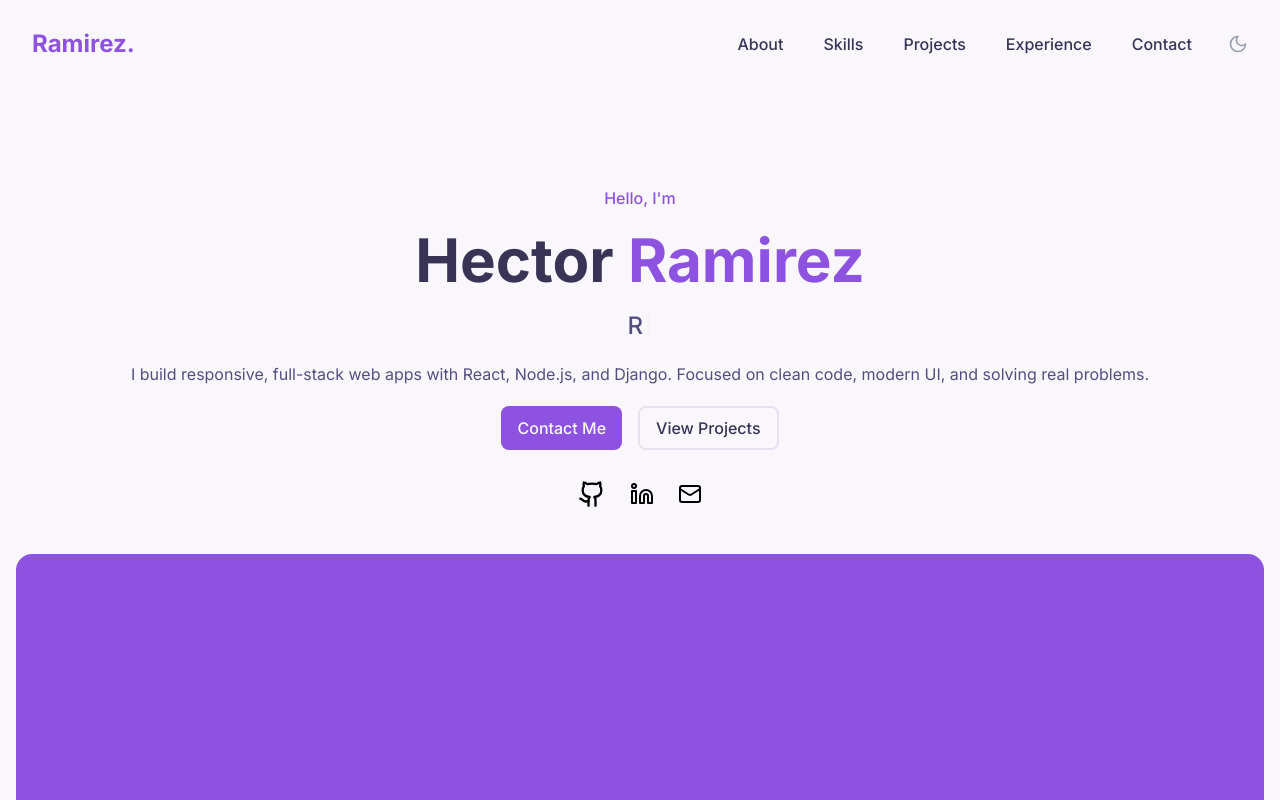
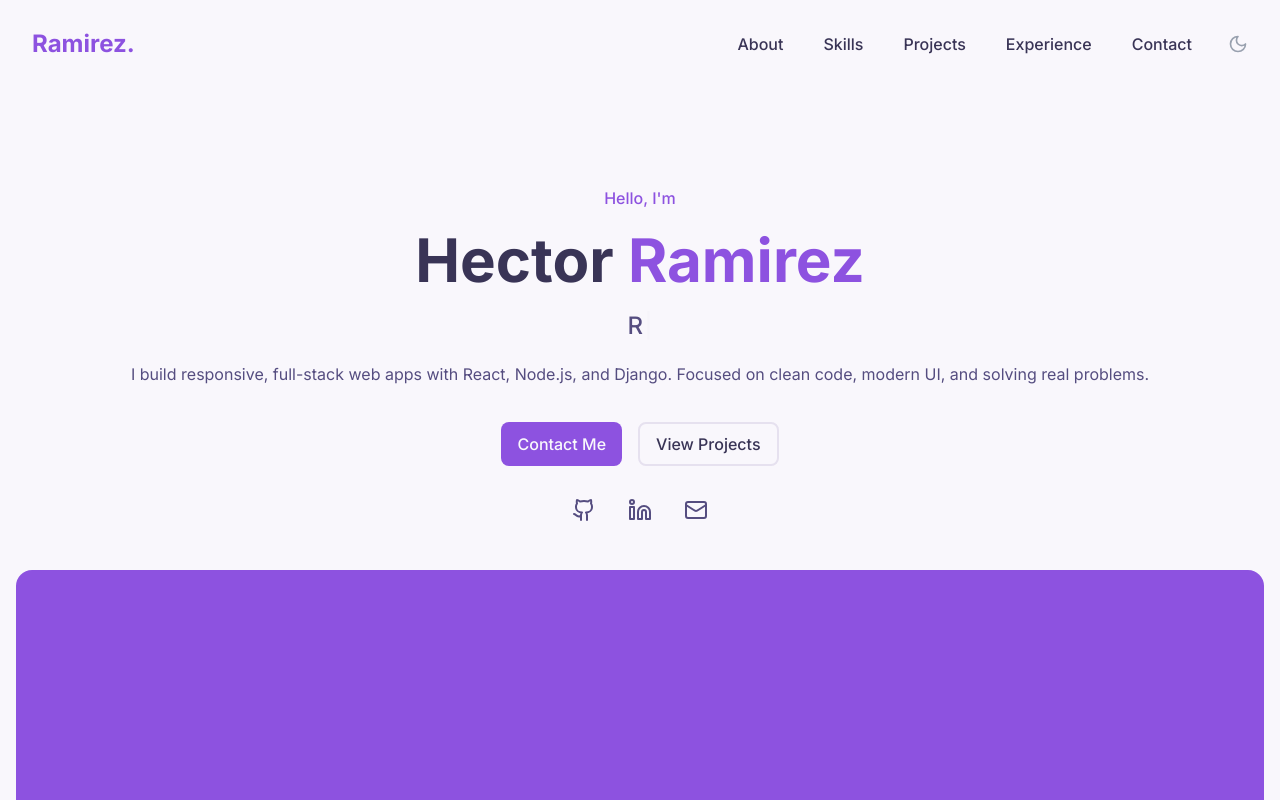
Before and after one commit to hectorlil48/my-portfolio, a React (Vite) app: page / in a window 1280 px wide. Shown: the top 800 px of the page. Built offline with nearby package versions, Linux system fonts and the light colour scheme.

Commit message:
Changed the color for forground, added some hover effect on hero buttons.

```diff
--- a/src/components/sections/Hero.jsx
+++ b/src/components/sections/Hero.jsx
@@ -38,38 +38,38 @@ const Hero = () => {
           Django. Focused on clean code, modern UI, and solving real problems.
         </p>
 
-        <div className="flex flex-col items-center justify-center gap-6">
+        <div className="mt-4 flex flex-col items-center justify-center gap-6">
           <div className="flex flex-row gap-4">
             <a
               href="#contact"
               aria-label="Go to contact section"
-              className="bg-primary text-main-btn rounded-lg px-4 py-[10px] text-base font-medium"
+              className="bg-primary text-main-btn rounded-lg px-4 py-[10px] text-base font-medium duration-300 hover:scale-105 hover:shadow-md"
             >
               Contact Me
             </a>
             <a
               href="#projects"
               aria-label="Go to projects section"
-              className="border-outline text-heading rounded-lg border-2 px-4 py-2 text-base font-medium"
+              className="border-outline text-heading hover:bg-primary hover:text-main-btn hover:border-primary rounded-lg border-2 px-4 py-2 text-base font-medium transition-colors duration-300 hover:scale-105 hover:shadow-md"
             >
               View Projects
             </a>
           </div>
 
-          <div className="flex h-10 flex-row items-center gap-6">
+          <div className="text-foreground flex h-10 flex-row items-center gap-8">
             <a
               href="https://github.com/hectorlil48"
               target="_blank"
               rel="noopener noreferrer"
               aria-label="GitHub"
             >
-              <GithubIcon className="h-7 w-7" />
+              <GithubIcon className="hover:text-primary h-6 w-6 transition-all duration-300 hover:scale-120 hover:rotate-6" />
             </a>
             <a href="">
-              <Linkedin />
+              <Linkedin className="hover:text-primary h-6 w-6 transition-all duration-300 hover:scale-120 hover:rotate-6" />
             </a>
             <a href="">
-              <Mail />
+              <Mail className="hover:text-primary h-6 w-6 transition-all duration-300 hover:scale-120 hover:rotate-6" />
             </a>
           </div>
         </div>
--- a/src/index.css
+++ b/src/index.css
@@ -32,5 +32,5 @@
   --color-heading: hsl(210, 40%, 98%);
   --color-main-btn: hsl(222, 47%, 11%);
   --color-outline: hsl(217, 33%, 18%);
-  --color-foreground: hsl(250, 8%, 75%);
+  --color-foreground: hsl(210, 16%, 35%);
 }
```
